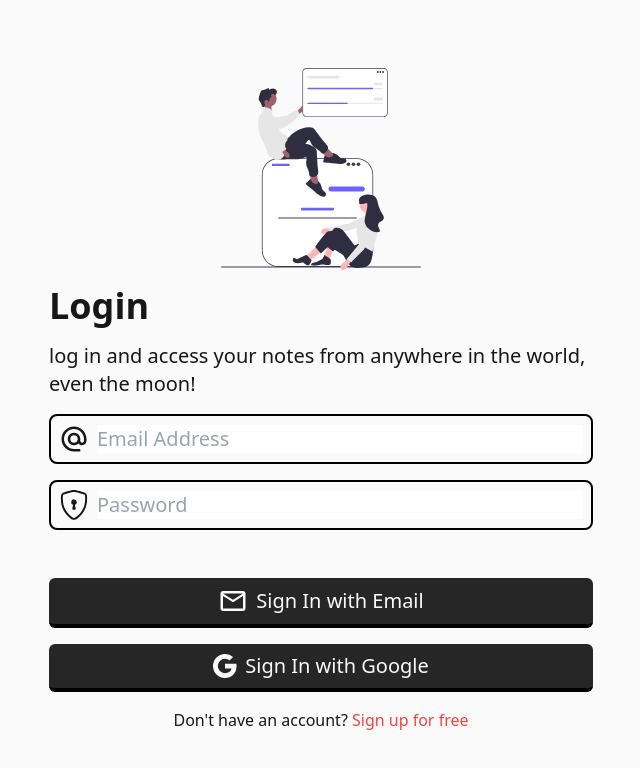
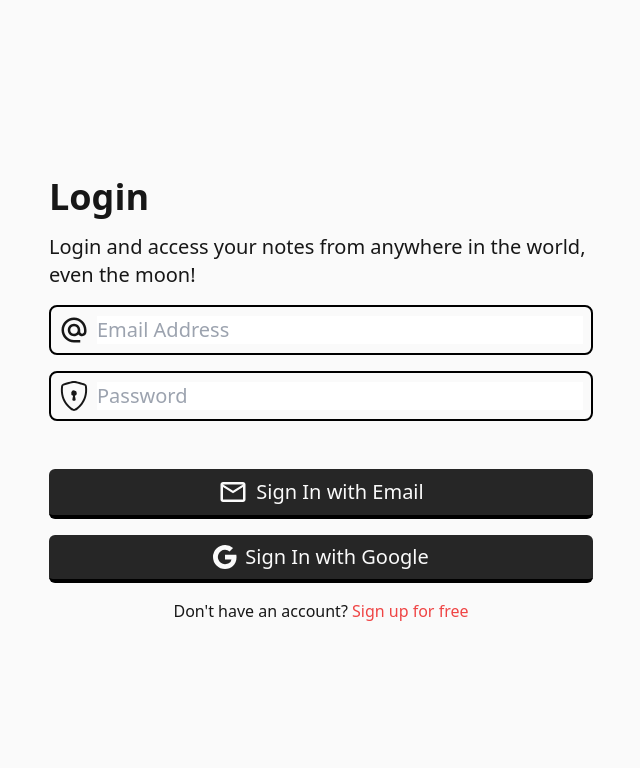
Before and after one commit to Numonu/neotask, a Next.js app: page /login in a window 1280 px wide. Shown: the top 768 px of the page, without its empty margins (319-959 px from the left). Built offline with nearby package versions, Linux system fonts and the light colour scheme.

Commit message:
he corregido el parrafo y he eliminado la ilustracion  del componente loginLayout

```diff
--- a/src/components/organisms/LoginLayout.jsx
+++ b/src/components/organisms/LoginLayout.jsx
@@ -1,4 +1,3 @@
-import Image from "next/image";
 import MyLink from "../atoms/Link";
 import Title from "../atoms/Title";
 import LoginForm from "../molecules/LoginForm";
@@ -7,16 +6,9 @@ export default function LoginLayout() {
 	return (
 		<>
 			<div className="flex flex-col gap-4 px-4">
-				<Image
-                    className="self-center"
-					src="/svg/login_draw.svg"
-					alt="ilustracion de dos personas sosteniendo notas"
-					width="200"
-					height="200"
-				/>
 				<Title>Login</Title>
 				<p className="text-xl">
-                    log in and access your notes from anywhere in the world, even the moon!
+                    Login and access your notes from anywhere in the world, even the moon!
 				</p>
 				<LoginForm />
 				<span className="text-center">
```
